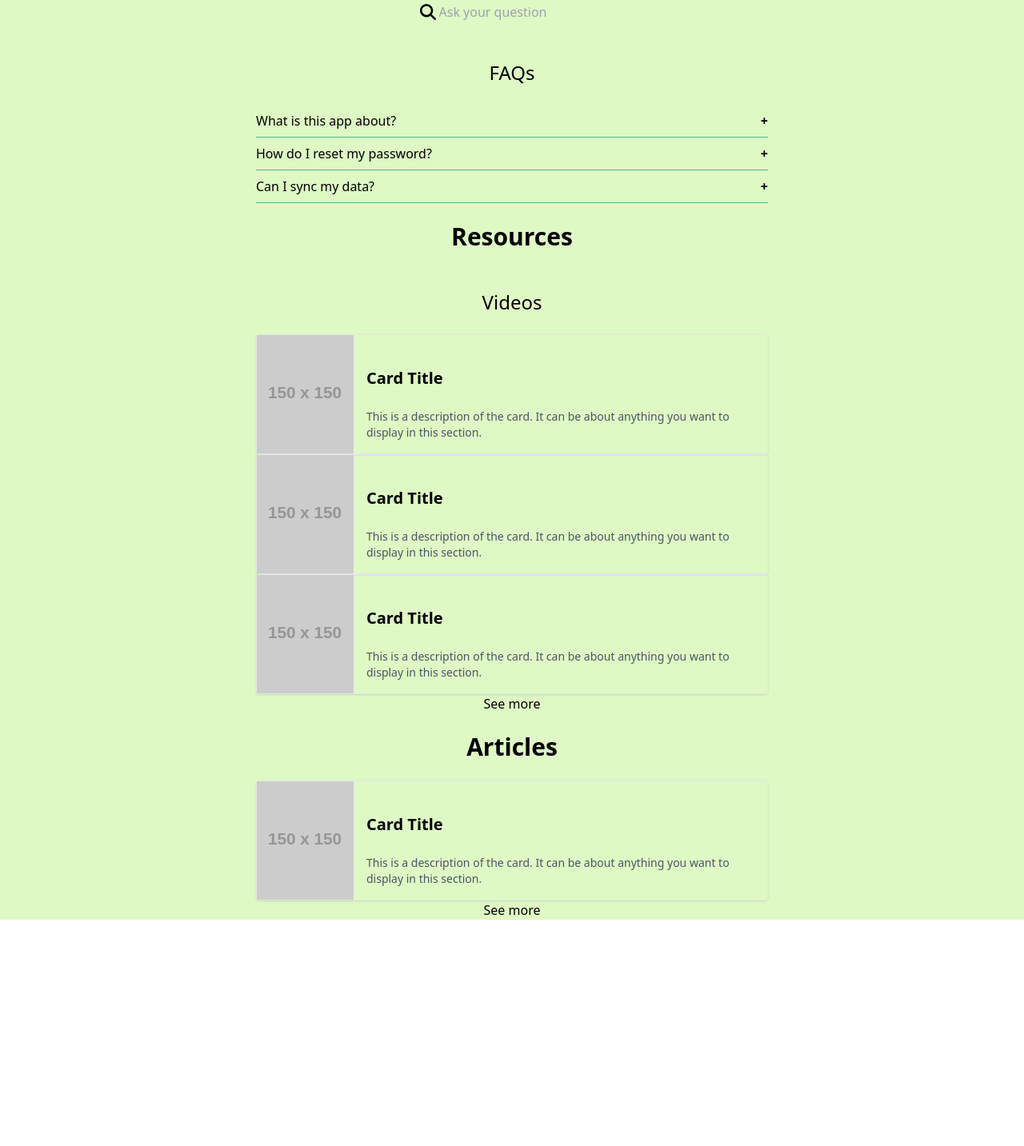
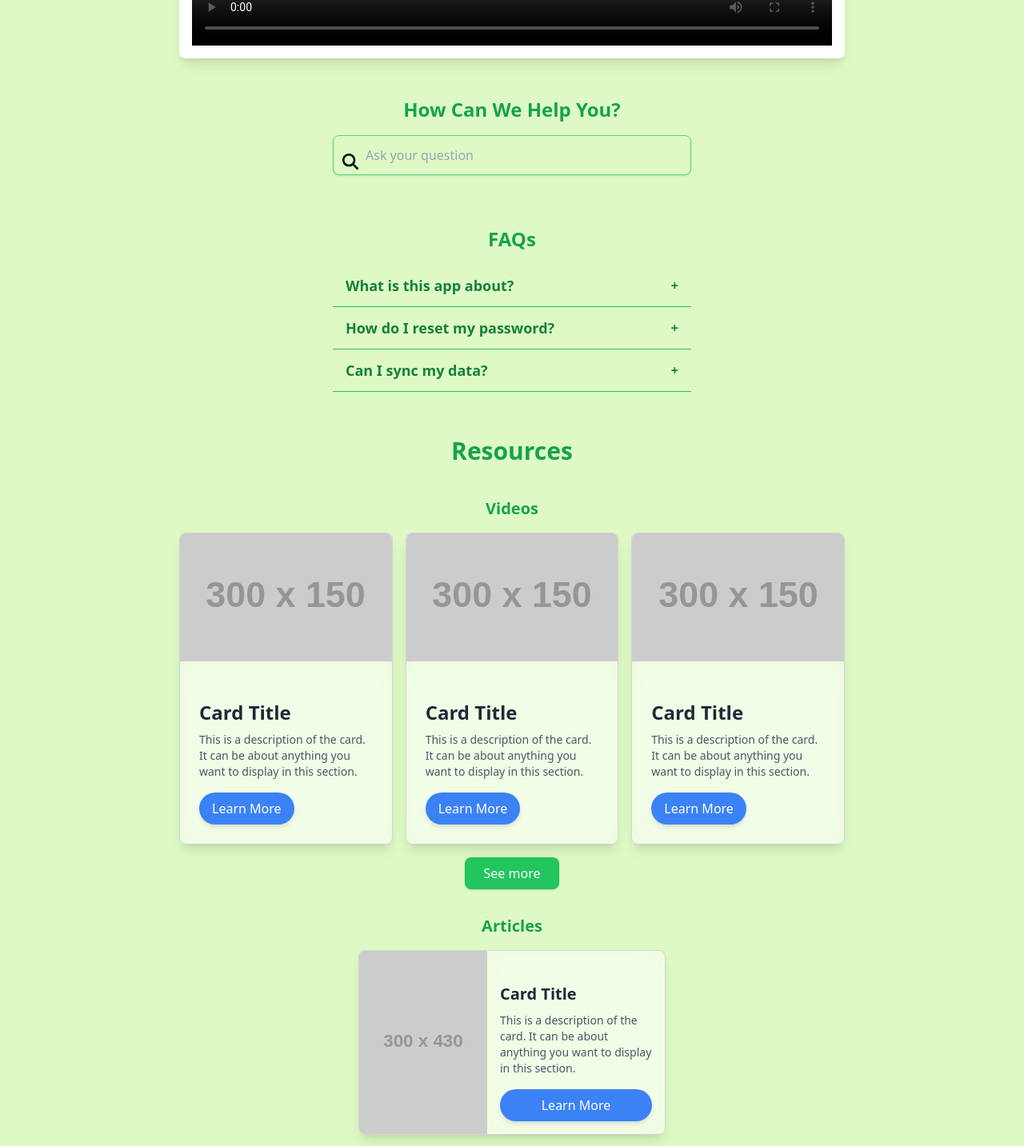
Before and after one commit to AJAY260505/cleaninfinity, a React (Vite) app in the folder client/: page /awareness in a window 1280 px wide. Shown: the part 447-1880 px from the top of the page at 80% size. Before the commit the page ends 1597 px from the top, so only its background shows below. Built offline with nearby package versions, Linux system fonts and the light colour scheme.

Commit message:
Awareness Page Ui Enhanced

```diff
--- a/client/package.json
+++ b/client/package.json
@@ -13,7 +13,9 @@
     "autoprefixer": "^10.4.20",
     "axios": "^1.7.7",
     "bootstrap": "^5.3.3",
+    "client": "file:",
     "dotenv": "^16.4.5",
+    "jquery": "^3.7.1",
     "postcss": "^8.4.47",
     "react": "^18.3.1",
     "react-circular-progressbar": "^2.1.0",
@@ -38,5 +40,6 @@
     "react-dom": "^18.3.1",
     "react-router-dom": "^6.26.0",
     "vite": "^5.4.9"
-  }
+  },
+  "packageManager": "pnpm@9.12.2+sha512.22721b3a11f81661ae1ec68ce1a7b879425a1ca5b991c975b074ac220b187ce56c708fe5db69f4c962c989452eee76c82877f4ee80f474cebd61ee13461b6228"
 }
--- /dev/null
+++ b/client/src/components/Article.jsx
@@ -0,0 +1,23 @@
+export default function Article() {
+    return (
+
+      <div className='flex flex-row max-w-sm mx-auto border border-gray-300 rounded-lg overflow-hidden shadow-lg backdrop-blur-lg bg-white/30'>
+        <img
+          src='https://placehold.co/300x430/'
+          alt='Card Image'
+          className='w-40 h-full object-cover' // Adjusted width for horizontal layout
+        />
+        <div className='p-4 backdrop-blur-lg bg-white/20 w-full flex flex-col justify-between'>
+          <h3 className='text-xl font-semibold text-gray-800 mb-2'>Card Title</h3>
+          <p className='text-sm text-gray-600 mb-4'>
+            This is a description of the card. It can be about anything you want
+            to display in this section.
+          </p>
+          <button className='bg-blue-500 text-white px-4 py-2 rounded-full shadow-md hover:bg-blue-600 transition-colors duration-300'>
+            Learn More
+          </button>
+        </div>
+      </div>
+
+    );
+  }
--- a/client/src/components/Awareness.jsx
+++ b/client/src/components/Awareness.jsx
@@ -1,45 +1,57 @@
-import { useState } from 'react'
-import Card from './Card'
-
+import { useState } from 'react';
+import Card from './Card';
+import Article from './Article';
 function Accordion({ title, content }) {
-  const [isOpen, setIsOpen] = useState(false)
+  const [isOpen, setIsOpen] = useState(false);
 
   return (
-    <div className='w-full border-b border-medium-green'>
+    <div className='w-full border-b border-green-500'>
       <button
         onClick={() => setIsOpen(!isOpen)}
-        className='w-full text-left py-2 flex items-center justify-between'
+        className='w-full text-left py-3 px-4 flex items-center justify-between text-green-700 transition-all duration-300 hover:bg-green-100'
       >
-        {title}
-        <span className={'ml-2 transform font-bold'}>{isOpen ? 'x' : '+'}</span>
+        <span className='text-lg font-semibold'>{title}</span>
+        <span className={'ml-2 transform transition-transform duration-300 font-bold'}>
+          {isOpen ? '-' : '+'}
+        </span>
       </button>
-      {isOpen && <div className='py-2'>{content}</div>}
+      {isOpen && (
+        <div className='py-2 px-4 text-gray-700 bg-green-50 transition-all duration-300'>
+          {content}
         </div>
-  )
+      )}
+    </div>
+  );
 }
 
 export default function Awareness() {
   return (
-    <div className='w-1/2 flex items-center justify-center flex-col m-auto'>
-      <h2>Guide Me</h2>
-      <h3>How To Use Our App!!</h3>
-      <div className='h-2/4 bg-white'>
-        <video></video>
+    <div className='relative  max-w-4xl mx-auto p-4 sm:p-6 md:p-8 flex flex-col items-center'>
+      <h2 className='text-3xl font-bold text-green-600 mb-4'>Guide Me</h2>
+      <h3 className='text-xl text-green-700 mb-6'>How To Use Our App!</h3>
+
+      <div className='w-full bg-white p-4 rounded-lg shadow-lg mb-6'>
+        <video className='w-full h-64 bg-gray-200' controls>
+          {/* Add your video source here */}
+        </video>
       </div>
-      <h3>How Can We Help You?</h3>
-      <div className='relative flex items-center'>
+
+      <h3 className='text-2xl font-semibold text-green-600 mb-4'>How Can We Help You?</h3>
+      <div className='relative w-full max-w-md mb-6'>
         <img
           src='/magnifying-glass-solid.svg'
-          className='w-5 absolute ml-2 z-10 -translate-y-2'
+          className='w-5 absolute left-3 top-1/2 transform -translate-y-1/2 '
+          alt='Search Icon'
         />
         <input
           type='text'
           placeholder='Ask your question'
-          className='placeholder:p-6'
+          className='w-full pl-10 py-3 border border-green-400 rounded-lg shadow focus:outline-none focus:ring-2 focus:ring-green-300 transition-all'
         />
       </div>
 
-      <h3>FAQs</h3>
+      <h3 className='text-2xl font-semibold text-green-600 mb-4'>FAQs</h3>
+      <div className='w-full max-w-md mb-8'>
         <Accordion
           title='What is this app about?'
           content='This app helps you with XYZ.'
@@ -52,15 +64,26 @@ export default function Awareness() {
           title='Can I sync my data?'
           content='Yes, data can be synced across devices using your account.'
         />
-      <h2>Resources</h2>
-      <h3>Videos</h3>
+      </div>
+
+      <h2 className='text-3xl font-bold text-green-600 mb-4'>Resources</h2>
+
+      <h3 className='text-xl font-semibold text-green-600 mb-4'>Videos</h3>
+      <div className='grid grid-cols-1 md:grid-cols-2 lg:grid-cols-3 gap-4 w-full'>
         <Card />
         <Card />
         <Card />
-      <button>See more</button>
-      <h2>Articles</h2>
-      <Card />
-      <button>See more</button>
       </div>
-  )
+      <button className='mt-4 px-6 py-2 bg-green-500 text-white rounded-lg shadow hover:bg-green-600 transition-all'>
+        See more
+      </button>
+
+      <h3 className='text-xl font-semibold text-green-600 mt-8 mb-4'>Articles</h3>
+      <Article />
+
+      <button className='mt-4 px-6 py-2 bg-green-500 text-white rounded-lg shadow hover:bg-green-600 transition-all'>
+        See more
+      </button>
+    </div>
+  );
 }
--- a/client/src/components/Card.jsx
+++ b/client/src/components/Card.jsx
@@ -1,20 +1,21 @@
 export default function Card() {
   return (
-    <div className='flex border rounded shadow'>
-      <div className='w-3/10'>
-        <img
-          src='https://placehold.co/150/'
-          alt='Card Image'
-          className='h-full object-cover'
-        />
-      </div>
-      <div className='w-7/10 p-4'>
-        <h3 className='text-xl font-bold'>Card Title</h3>
-        <p className='text-sm text-gray-600'>
+    <div className='flex flex-col max-w-sm mx-auto border border-gray-300 rounded-lg overflow-hidden shadow-lg backdrop-blur-lg bg-white/30'>
+      <img
+        src='https://placehold.co/300x150/'
+        alt='Card Image'
+        className='w-full h-40 object-cover'
+      />
+      <div className='p-6 backdrop-blur-lg bg-white/20 rounded-lg'>
+        <h3 className='text-2xl font-semibold text-gray-800 mb-2'>Card Title</h3>
+        <p className='text-sm text-gray-600 mb-4'>
           This is a description of the card. It can be about anything you want
           to display in this section.
         </p>
+        <button className='bg-blue-500 text-white px-4 py-2 rounded-full shadow-md hover:bg-blue-600 transition-colors duration-300'>
+          Learn More
+        </button>
       </div>
     </div>
-  )
+  );
 }
--- a/client/src/components/Navbar.jsx
+++ b/client/src/components/Navbar.jsx
@@ -15,7 +15,7 @@ export default function Navbar() {
     <header className='h-10 flex items-center fixed w-full justify-between px-2 top-0 bg-light-green z-10 rounded-lg shadow-lg p-4'>
       <img
         src='/1.png'
-        className='w-1/12 h-10 bg-white'
+        className='w-1/12 h-10 '
         alt='Logo'
       />
       <nav className='flex gap-2 menu'>
```
Also changed, not shown: client/src/index.css (line endings or trailing spaces), 2 other files (tests, documents, lock files or other folders). Lines whose indentation alone changed are shown as unchanged.
